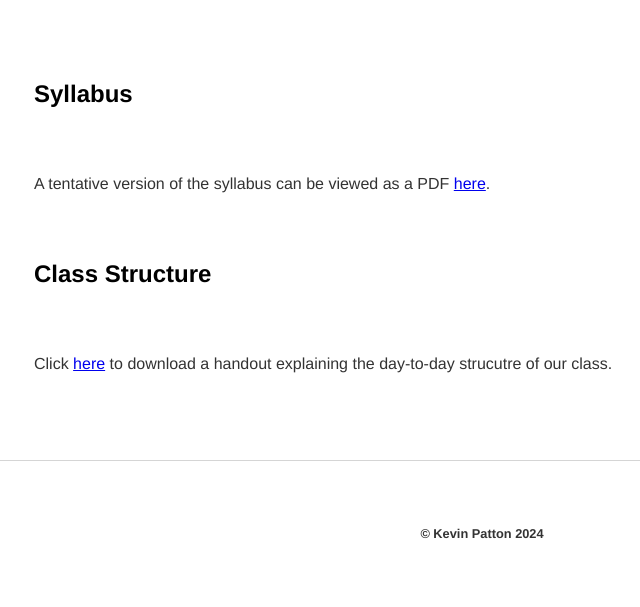
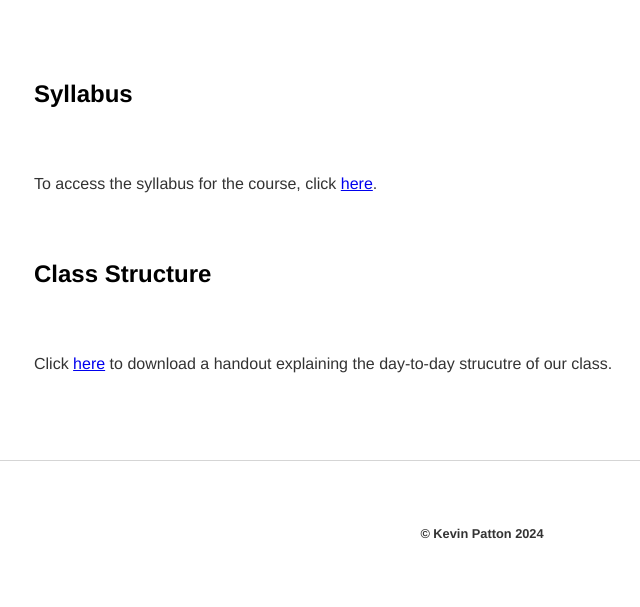
Before and after one commit to kevinjpatton/kevinjpatton.github.io, a Jekyll site: the page built from teaching/phil_3230/syllabus/index.html, in a window 1280 px wide. Shown: the part 348-955 px from the top of the page, without its empty margins (158-798 px from the left). Built offline with Jekyll 4.4.1, drawn with Linux system fonts in a browser that asks for light colours; Markdown is read by kramdown in place of the engine named in the settings.

Commit message:
Update index.html

```diff
--- a/teaching/phil_3230/syllabus/index.html
+++ b/teaching/phil_3230/syllabus/index.html
@@ -3,6 +3,6 @@ layout: 3230
 title: PHIL3230 - Syllabus
 ---
 <h2>Syllabus</h2>
-<p>A tentative version of the syllabus can be viewed as a PDF <a href="/teaching/phil_3230/syllabus/TentativeSyllabus_Fall2024_Phil3230.pdf" target="_blank">here</a>.</p>
+<p>To access the syllabus for the course, click <a href="/teaching/phil_3230/syllabus/Syllabus_Fall2024_Phil3230.pdf" target="_blank">here</a>.</p>
 <h2>Class Structure</h2>
 <p>Click <a href="/teaching/commonresources/Handout - 3000_4000 Level Class Structure.pdf" target="_blank">here</a> to download a handout explaining the day-to-day strucutre of our class.</p>
```
